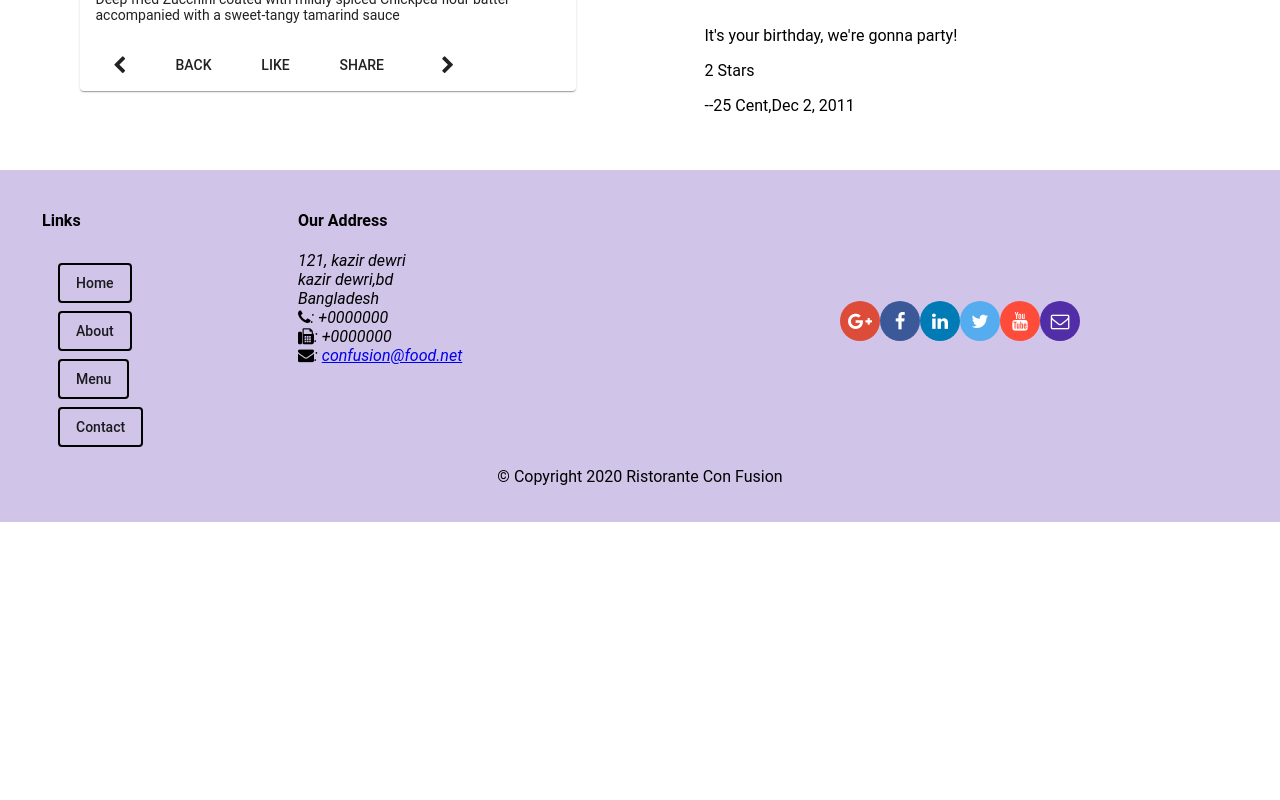
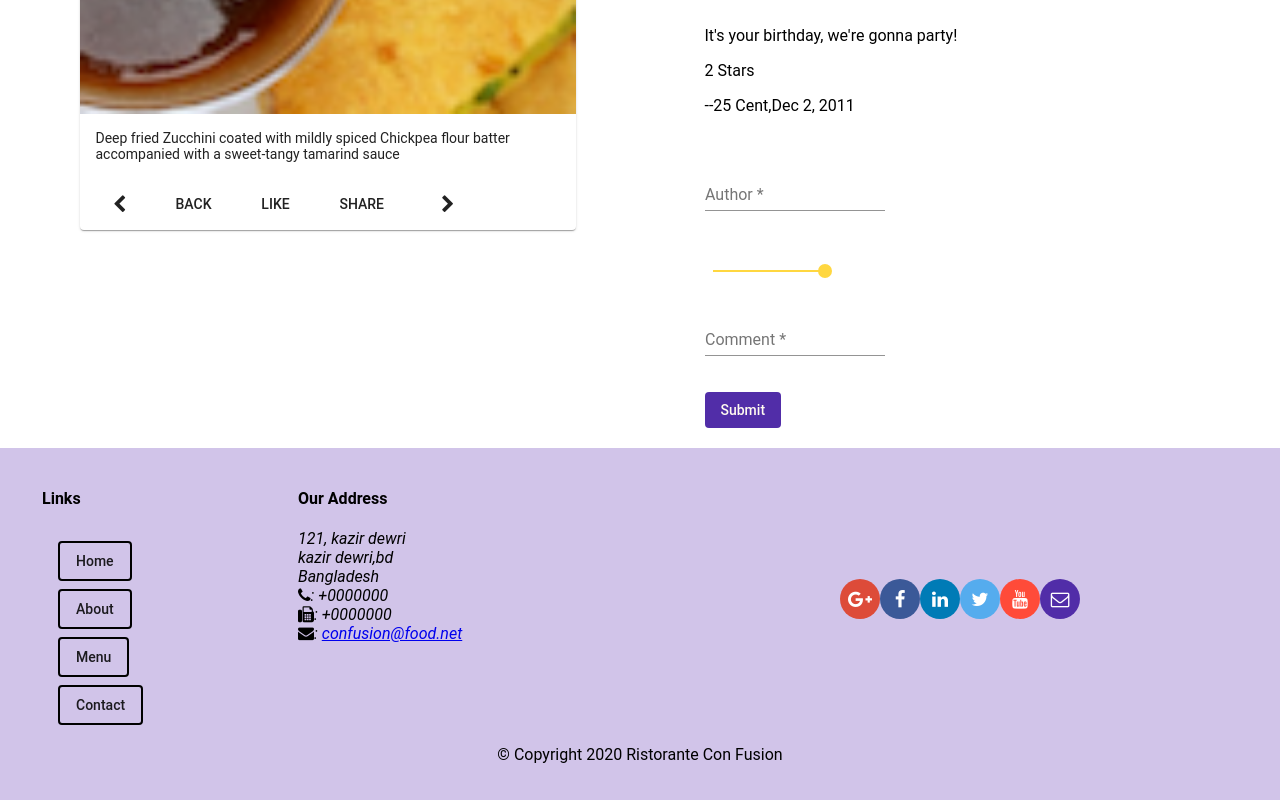
Before and after one commit to Sagor31h2/conFusion, an Angular app: page /dishdetail/1 in a window 1280 px wide. Shown: the part 1030-1830 px from the top of the page. Before the commit the page ends 1552 px from the top, so only its background shows below. Built offline with nearby package versions, Linux system fonts and the light colour scheme.

Commit message:
Added comment section in dish details page

```diff
--- a/src/app/app.module.ts
+++ b/src/app/app.module.ts
@@ -28,6 +28,7 @@
 import { MatCheckboxModule } from "@angular/material/checkbox";
 import { MatSelectModule } from "@angular/material/select";
 import { MatSlideToggleModule } from "@angular/material/slide-toggle";
+import { MatSliderModule } from "@angular/material/slider";
 
 import { MatProgressSpinnerModule } from "@angular/material/progress-spinner";
 
@@ -83,6 +84,7 @@
     MatSelectModule,
     MatSlideToggleModule,
     MatProgressSpinnerModule,
+    MatSliderModule,
   ],
   providers: [DishService, PromotionService, LeaderService],
   entryComponents: [LoginComponent],
--- a/src/app/dishdetial/dishdetial.component.html
+++ b/src/app/dishdetial/dishdetial.component.html
@@ -47,7 +47,72 @@
         <p>{{ comment.rating }} Stars</p>
         <p>--{{ comment.author }},{{ comment.date | date }}</p>
         <br />
+        <mat-list-item *ngIf="this.commentForm.valid">
+          <p matLine>{{ commentForm.value.comment }}</p>
+          <p matLine>{{ commentForm.value.rating }} Stars</p>
+          <p matLine>--{{ commentForm.value.author }}</p>
+        </mat-list-item>
       </mat-list>
+
+      <!--rating-->
+      <form novalidate [formGroup]="commentForm" (ngSubmit)="onSubmit()">
+        <!--user name-->
+        <p>
+          <mat-form-field>
+            <input
+              matInput
+              formControlName="author"
+              placeholder="Author"
+              type="text"
+              required
+            />
+            <mat-error *ngIf="formErrors.author">{{
+              formErrors.author
+            }}</mat-error>
+          </mat-form-field>
+        </p>
+
+        <!--rating-->
+        <p>
+          <mat-slider
+            label="Rating"
+            min="1"
+            max="5"
+            step="1"
+            value="5"
+            thumbLabel
+            tickInterval="1"
+            formControlName="rating"
+          >
+          </mat-slider>
+        </p>
+
+        <!--comment-->
+        <p>
+          <mat-form-field>
+            <input
+              matInput
+              formControlName="comment"
+              placeholder="Comment"
+              type="text"
+              required
+            />
+            <mat-error *ngIf="formErrors.comment">{{
+              formErrors.comment
+            }}</mat-error>
+          </mat-form-field>
+        </p>
+
+        <button
+          type="submit"
+          mat-button
+          class="background-primary text-floral-white"
+          [disabled]="commentForm.invalid"
+        >
+          Submit
+        </button>
+      </form>
+      <!--end rating form-->
     </div>
   </div>
 
--- a/src/app/dishdetial/dishdetial.component.ts
+++ b/src/app/dishdetial/dishdetial.component.ts
@@ -2,6 +2,10 @@
 import { Dish } from "../shared/dish";
 
 import { DishService } from "../services/dish.service";
+
+//form
+import { FormBuilder, FormGroup, Validators } from "@angular/forms";
+import { Comment } from "./../shared/comment";
 
 import { Params, ActivatedRoute } from "@angular/router";
 import { Location } from "@angular/common";
@@ -20,11 +24,36 @@
   prev: string;
   next: string;
 
+  //rating form
+  commentForm: FormGroup;
+  comment: Comment;
+
+  formErrors = {
+    author: "",
+    rating: 5,
+    comment: "",
+  };
+
+  validationMessages = {
+    author: {
+      required: "Author is required.",
+      minlength: "Author must be at least 2 characters long.",
+    },
+    comment: {
+      required: "comment is required.",
+      minlength: "comment must be at least 2 characters long.",
+    },
+  };
+
   constructor(
     private dishservice: DishService,
     private route: ActivatedRoute,
-    private location: Location
-  ) {}
+    private location: Location,
+
+    private fb: FormBuilder
+  ) {
+    this.createForm();
+  }
 
   ngOnInit() {
     this.dishservice
@@ -55,4 +84,51 @@
   goBack(): void {
     this.location.back();
   }
+
+  private createForm(): void {
+    this.commentForm = this.fb.group({
+      author: ["", [Validators.required, Validators.minLength(2)]],
+      rating: 5,
+      comment: ["", [Validators.required, Validators.minLength(2)]],
+    });
+
+    this.commentForm.valueChanges.subscribe((data) =>
+      this.onValueChanged(data)
+    );
+
+    this.onValueChanged(); // (re)set validation messages now
+  }
+
+  onSubmit() {
+    this.comment = this.commentForm.value;
+    this.comment.date = new Date().toISOString();
+    this.dish.comments.push(this.comment);
+    this.commentForm.reset({
+      author: "",
+      rating: 5,
+      comment: "",
+    });
+  }
+
+  onValueChanged(data?: any) {
+    if (!this.commentForm) {
+      return;
+    }
+    const form = this.commentForm;
+    for (const field in this.formErrors) {
+      if (this.formErrors.hasOwnProperty(field)) {
+        // clear previous error message (if any)
+        this.formErrors[field] = "";
+        const control = form.get(field);
+        if (control && control.dirty && !control.valid) {
+          const messages = this.validationMessages[field];
+          for (const key in control.errors) {
+            if (control.errors.hasOwnProperty(key)) {
+              this.formErrors[field] += messages[key] + " ";
+            }
+          }
+        }
+      }
+    }
+  }
 }
```
